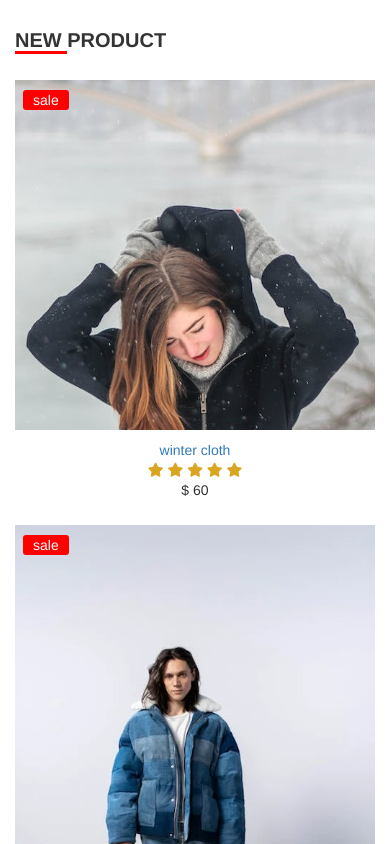
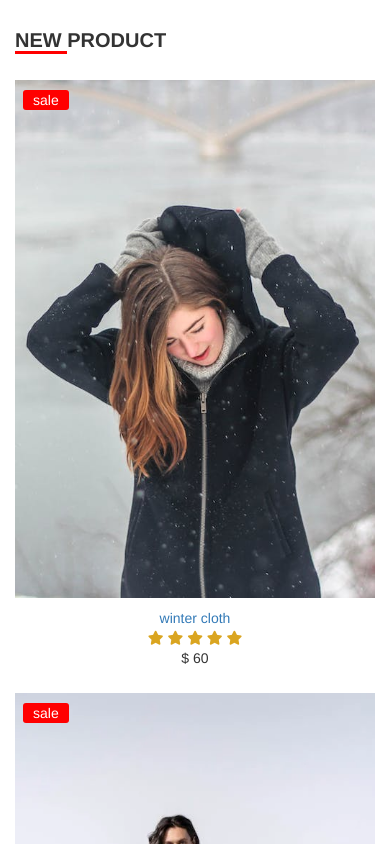
Before and after one commit to wuaann/quanaaa.io, a plain HTML site: page index.html in a window 390 px wide. Shown: the top 844 px of the page. Drawn offline with nearby package versions, Linux system fonts and the light colour scheme.

Commit message:
Add files via upload
Signed-off-by: wuaann <114000299+wuaann@users.noreply.github.com>

```diff
--- a/style.css
+++ b/style.css
@@ -1,6 +1,9 @@
 :root{
     --fz-header-text: 20px;
     --p-header-nav:20px;
+
+
+    --h-top-img:350px
 }
 
 a{
@@ -39,7 +42,7 @@ header div ul li{
 
 .top{
     position: relative;
-    height: 350px;
+    height: var(--h-top-img);
     overflow: hidden;
 
 }
@@ -119,13 +122,16 @@ header div ul li{
 
     :root{
         --fz-header-text: 20px;
+        --h-top-img: 700x;
     }
     .nav{
         display: none;
     }
     .products{
         grid-template-columns: repeat(1,1fr);
+
     }
+
 
 }
 /*tablet*/
@@ -133,6 +139,7 @@ header div ul li{
     :root{
         --fz-header-text: 15px;
         --p-header-nav: 15px;
+        --h-top-img: 500px;
     }
      .products{
         grid-template-columns: repeat(2,1fr);
```
